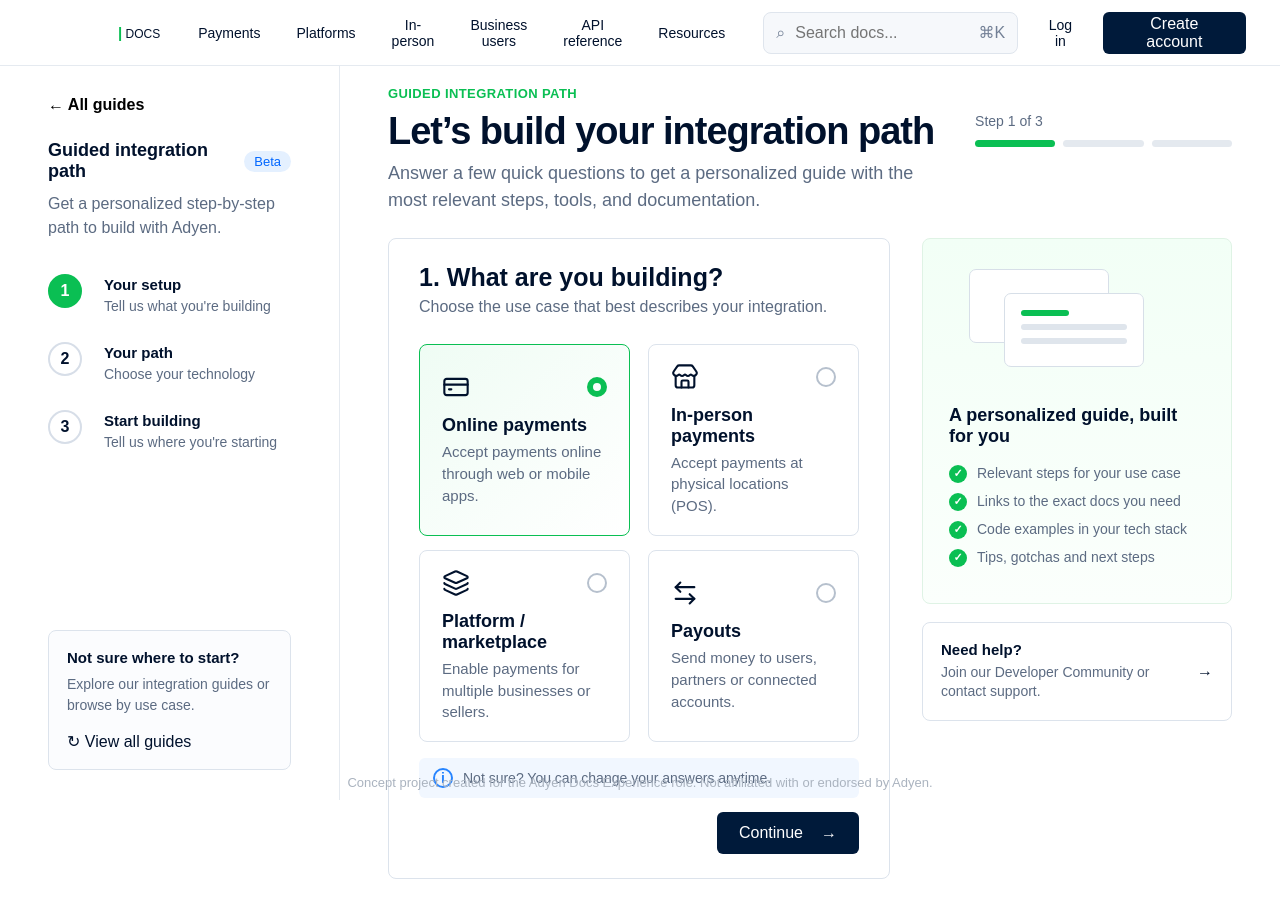
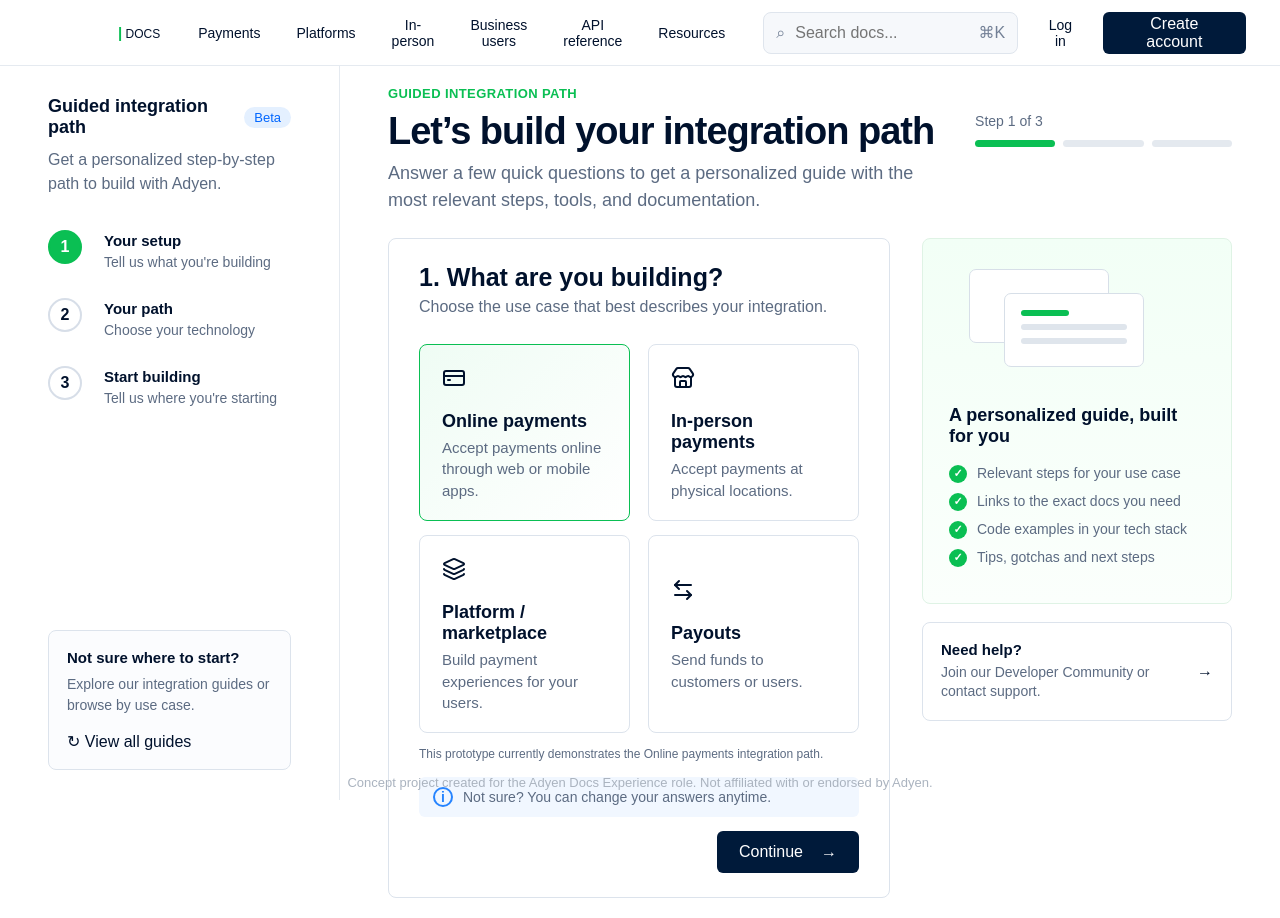
Before and after one commit to reynaroyce12/adyen-docs-prototype, a React (Vite) app: page / in a window 1280 px wide. Built offline with nearby package versions, Linux system fonts and the light colour scheme; some icons are missing.

Commit message:
title and button changes

```diff
--- a/index.html
+++ b/index.html
@@ -6,7 +6,7 @@
   <link rel="icon" type="image/png" href="/adyen-com-logo.png" />
   <link rel="stylesheet" href="https://cdn.jsdelivr.net/gh/devicons/devicon@latest/devicon.min.css" />
   <meta name="viewport" content="width=device-width, initial-scale=1.0" />
-  <title>adyen-docs-prototype</title>
+  <title>Guided Integration Path | Adyen Docs Concept</title>
 </head>
 
 <body>
--- a/src/components/Sidebar.tsx
+++ b/src/components/Sidebar.tsx
@@ -23,7 +23,7 @@
 
     return (
         <aside className="sidebar">
-            <button className="all-guides">← All guides</button>
+            {/* <button className="all-guides">← All guides</button> */}
 
             <div className="sidebar-title-row">
                 <h2>Guided integration path</h2>
--- a/src/pages/IntegrationPath.tsx
+++ b/src/pages/IntegrationPath.tsx
@@ -304,7 +304,7 @@
                     </div>
 
                     <div className="integration-title-actions">
-                        <button>
+                        <button onClick={() => navigator.clipboard.writeText(window.location.href)}>
                             <Share2 size={16} />
                             Share
                         </button>
@@ -506,7 +506,11 @@
                     </a> */}
 
                     <div className="integration-card-footer">
-                        <button className="back-button" onClick={previousStep}>
+                        <button
+                            className="back-button"
+                            onClick={previousStep}
+                            disabled={currentStep === 1}
+                        >
                             ← Previous step
                         </button>
 
--- a/src/pages/StepOne.tsx
+++ b/src/pages/StepOne.tsx
@@ -11,25 +11,25 @@
     id: "online",
     title: "Online payments",
     description: "Accept payments online through web or mobile apps.",
-        icon: CreditCard
+    icon: CreditCard,
   },
   {
     id: "in-person",
     title: "In-person payments",
-        description: "Accept payments at physical locations (POS).",
-        icon: Store
+    description: "Accept payments at physical locations.",
+    icon: Store,
   },
   {
     id: "platform",
     title: "Platform / marketplace",
-        description: "Enable payments for multiple businesses or sellers.",
-        icon: Layers3
+    description: "Build payment experiences for your users.",
+    icon: Layers3,
   },
   {
     id: "payouts",
     title: "Payouts",
-        description: "Send money to users, partners or connected accounts.",
-        icon: ArrowLeftRight
+    description: "Send funds to customers or users.",
+    icon: ArrowLeftRight,
   },
 ];
 
@@ -79,29 +79,35 @@
 <div className="option-grid">
     {options.map((option) => {
         const Icon = option.icon;
-                            const isSelected = selected === option.id
 
         return (
             <button
                 key={option.id}
                 type="button"
+                className={`option-card ${
+                    selected === option.id ? "selected" : ""
+                }`}
                 onClick={() => onSelect(option.id)}
-                                    className={`option-card ${isSelected ? "selected" : ""}`}
             >
-                                    <div className="option-top">
-                                        <Icon size={28} strokeWidth={1.8} />
-
-                                        <div
-                                            className={`radio ${isSelected ? "selected-radio" : ""}`}
-                                        />
+                <div className="option-card-content">
+                    <div className="option-icon">
+                        <Icon size={24} />
                     </div>
 
+                    <div>
                         <h3>{option.title}</h3>
                         <p>{option.description}</p>
+                    </div>
+                </div>
             </button>
         );
     })}
 </div>
+                    <p className="prototype-note">
+                        {selected === "online"
+                            ? "This prototype currently demonstrates the Online payments integration path."
+                            : "This concept supports personalized paths across use cases. The interactive prototype currently demonstrates Online payments."}
+                    </p>
 
                     <div className="info-strip">
                         <span className="info-circle">i</span>
@@ -112,6 +118,7 @@
                         <button
                             className="continue-button"
                             onClick={onContinue}
+                            disabled={selected !== "online"}
                         >
                             Continue <span>→</span>
                         </button>
--- a/src/styles/global.css
+++ b/src/styles/global.css
@@ -449,6 +449,20 @@
     gap: 18px;
 }
 
+.continue-button:disabled {
+  background: #d8dee8;
+  color: #8a96a8;
+  cursor: not-allowed;
+  box-shadow: none;
+  opacity: 1;
+}
+
+.continue-button:disabled:hover {
+  background: #d8dee8;
+  transform: none;
+  box-shadow: none;
+}
+
 .step-info-panel {
     display: flex;
     flex-direction: column;
@@ -2125,3 +2139,36 @@
   color: inherit;
   cursor: pointer;
 }
+
+.option-card.disabled {
+  opacity: 0.58;
+  cursor: not-allowed;
+  background: #fafbfc;
+}
+
+.option-card.disabled:hover {
+  border-color: var(--border);
+  box-shadow: none;
+  transform: none;
+}
+
+.coming-soon-badge {
+  display: inline-flex;
+  align-items: center;
+
+  padding: 4px 8px;
+
+  border-radius: 999px;
+  background: #f0f3f7;
+  color: #69778c;
+
+  font-size: 11px;
+  font-weight: 600;
+  white-space: nowrap;
+}
+
+.prototype-note {
+  margin-top: 14px;
+  color: var(--text-muted);
+  font-size: 12px;
+}
```
Lines whose indentation alone changed are shown as unchanged.
